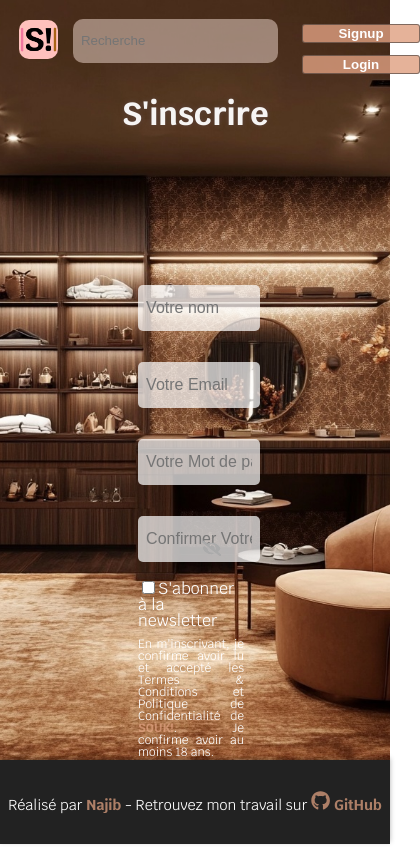
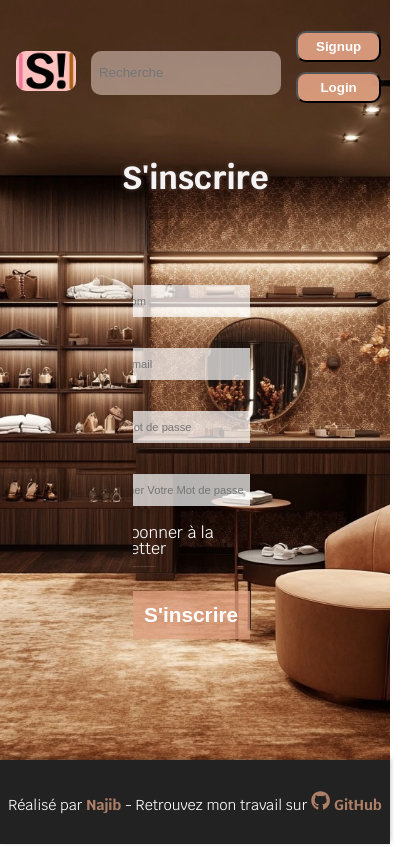
Before and after one commit to MohnajibG/Forentend-SOOK, a React (Vite) app: page /signup in a window 390 px wide. Shown: the whole page, 420 px wide, since content can reach past the window. Built offline with nearby package versions, Linux system fonts and the light colour scheme; a web font is replaced by a local one.

Commit message:
fix css header

```diff
--- a/src/assets/components/Header.tsx
+++ b/src/assets/components/Header.tsx
@@ -7,6 +7,7 @@ import { CgProfile } from "react-icons/cg";
 import { BsFillBasket3Fill } from "react-icons/bs";
 
 import "../styles/header.css";
+import "../styles/burgerMenu.css";
 
 const Header: React.FC<HeaderProps> = () => {
   const navigate = useNavigate();
@@ -27,11 +28,10 @@ const Header: React.FC<HeaderProps> = () => {
   }, [token]);
 
   return (
-    <div className="header">
+    <header className="header">
       <Link to="/home">
         <img src={logo} alt="Le logo de Sook!" />
       </Link>
-      <div className="header-inpt-btn">
       <input
         className="search"
         id="search"
@@ -42,6 +42,7 @@ const Header: React.FC<HeaderProps> = () => {
         placeholder="Recherche"
         aria-label="Champ de recherche"
       />
+      <div className="header-inpt-btn">
         {token ? (
           <div className="dct-div">
             <button
@@ -59,6 +60,9 @@ const Header: React.FC<HeaderProps> = () => {
               onClick={() => setIsMenuOpen(!isMenuOpen)}
             >
               <CgProfile />
+            </div>
+            <div className="panier">
+              <BsFillBasket3Fill />
             </div>
             {isMenuOpen && (
               <div className="burger-menu" ref={menuRef}>
@@ -111,7 +115,7 @@ const Header: React.FC<HeaderProps> = () => {
           </div>
         )}
       </div>
-    </div>
+    </header>
   );
 };
 
--- /dev/null
+++ b/src/assets/styles/burgerMenu.css
@@ -0,0 +1,128 @@
+/* Burger Menu */
+.burger-menu {
+  position: absolute;
+  top: 10vh;
+  right: 6vw;
+  background-color: white;
+  box-shadow: 0 4px 6px rgba(0, 0, 0, 0.1);
+  border-radius: 8px;
+  z-index: 1000;
+  padding: 10px;
+}
+
+.burger-menu ul {
+  list-style: none;
+  padding: 1vh;
+  margin: 1vh;
+  background-color: #ffc1bddc;
+  border-radius: 10px;
+  transition: 1000ms;
+}
+
+.burger-menu li {
+  padding: 5px 20px;
+  border-bottom: 1px solid #e66b19;
+}
+
+.burger-menu li:last-child {
+  border-bottom: none;
+}
+
+.burger-menu li a,
+.burger-menu li button {
+  text-decoration: none;
+  color: #333;
+  font-size: 12px;
+  display: block;
+  width: 100%;
+  text-align: left;
+  background: none;
+  border: none;
+  cursor: pointer;
+}
+
+.burger-menu li a:hover,
+.burger-menu li button:hover {
+  background-color: #f0f0f0;
+  font-size: 14px;
+  transition: 1300ms;
+}
+
+.burger-menu {
+  display: flex;
+  flex-direction: column;
+  justify-content: space-around;
+  width: 25px;
+  height: 25px;
+  background: none;
+  border: none;
+  cursor: pointer;
+}
+
+.burger-bar {
+  width: 100%;
+  height: 3px;
+  background-color: #333;
+  transition: all 0.3s ease;
+}
+
+.burger-menu.open .burger-bar:nth-child(1) {
+  transform: translateY(10px) rotate(45deg);
+}
+
+.burger-menu.open .burger-bar:nth-child(2) {
+  opacity: 0;
+}
+
+.burger-menu.open .burger-bar:nth-child(3) {
+  transform: translateY(-10px) rotate(-45deg);
+}
+
+.menu {
+  display: none;
+  position: absolute;
+  top: 70px;
+  right: 20px;
+  background-color: white;
+  box-shadow: 0 4px 6px rgba(0, 0, 0, 0.1);
+  border-radius: 8px;
+  overflow: hidden;
+  z-index: 1000;
+}
+
+.menu.show {
+  display: block;
+}
+
+.menu ul {
+  list-style: none;
+  margin: 0;
+  padding: 0;
+}
+
+.menu li {
+  padding: 10px 20px;
+  border-bottom: 1px solid #f0f0f0;
+}
+
+.menu li:last-child {
+  border-bottom: none;
+}
+
+.menu li a,
+.menu li button {
+  text-decoration: none;
+  color: #333;
+  font-size: 16px;
+  display: block;
+  width: 100%;
+  text-align: left;
+  background: none;
+  border: none;
+  cursor: pointer;
+}
+
+.menu li a:hover,
+.menu li button:hover {
+  background-color: #f0f0f0;
+}
--- a/src/assets/styles/header.css
+++ b/src/assets/styles/header.css
@@ -1,143 +1,17 @@
-.header {
+header {
+  margin: 15px auto;
+  position: static;
   display: flex;
+  justify-content: center;
   align-items: center;
-  justify-content: center;
-  gap: 6vw;
-  padding: 2vw 10vh;
-  background-color: rgba(0, 0, 0, 0.008);
-  position: static;
-}
-/* Burger Menu */
-.burger-menu {
-  position: absolute;
-  top: 10vh;
-  right: 6vw;
-  background-color: white;
-  box-shadow: 0 4px 6px rgba(0, 0, 0, 0.1);
-  border-radius: 8px;
-  z-index: 1000;
-  padding: 10px;
+  gap: 30px;
 }
 
-.burger-menu ul {
-  list-style: none;
-  padding: 1vh;
-  margin: 1vh;
-  background-color: #ffc1bddc;
+header img {
+  height: 50px;
+  width: 60px;
   border-radius: 10px;
-  transition: 1000ms;
-}
-
-.burger-menu li {
-  padding: 5px 20px;
-  border-bottom: 1px solid #e66b19;
-}
-
-.burger-menu li:last-child {
-  border-bottom: none;
-}
-
-.burger-menu li a,
-.burger-menu li button {
-  text-decoration: none;
-  color: #333;
-  font-size: 12px;
-  display: block;
-  width: 100%;
-  text-align: left;
-  background: none;
-  border: none;
-  cursor: pointer;
-}
-
-.burger-menu li a:hover,
-.burger-menu li button:hover {
-  background-color: #f0f0f0;
-  font-size: 14px;
-  transition: 1300ms;
-}
-
-.logo {
-  height: 50px;
-}
-
-.burger-menu {
-  display: flex;
-  flex-direction: column;
-  justify-content: space-around;
-  width: 25px;
-  height: 25px;
-  background: none;
-  border: none;
-  cursor: pointer;
-}
-
-.burger-bar {
-  width: 100%;
-  height: 3px;
-  background-color: #333;
-  transition: all 0.3s ease;
-}
-
-.burger-menu.open .burger-bar:nth-child(1) {
-  transform: translateY(10px) rotate(45deg);
-}
-
-.burger-menu.open .burger-bar:nth-child(2) {
-  opacity: 0;
-}
-
-.burger-menu.open .burger-bar:nth-child(3) {
-  transform: translateY(-10px) rotate(-45deg);
-}
-
-.menu {
-  display: none;
-  position: absolute;
-  top: 70px;
-  right: 20px;
-  background-color: white;
-  box-shadow: 0 4px 6px rgba(0, 0, 0, 0.1);
-  border-radius: 8px;
-  overflow: hidden;
-  z-index: 1000;
-}
-
-.menu.show {
-  display: block;
-}
-
-.menu ul {
-  list-style: none;
-  margin: 0;
-  padding: 0;
-}
-
-.menu li {
-  padding: 10px 20px;
-  border-bottom: 1px solid #f0f0f0;
-}
-
-.menu li:last-child {
-  border-bottom: none;
-}
-
-.menu li a,
-.menu li button {
-  text-decoration: none;
-  color: #333;
-  font-size: 16px;
-  display: block;
-  width: 100%;
-  text-align: left;
-  background: none;
-  border: none;
-  cursor: pointer;
-}
-
-.menu li a:hover,
-.menu li button:hover {
-  background-color: #f0f0f0;
+  object-fit: cover;
 }
 
 .header-btn {
@@ -145,7 +19,7 @@
   gap: 2vw;
 }
 
-.header input {
+.search {
   padding-left: 4vw;
   border: none;
   height: 5vh;
@@ -153,48 +27,42 @@
   background-color: #dbc4b895;
   width: 50vw;
 }
-.header input:hover {
+.search:hover {
   border-radius: 15px 15px 0 0;
   background-color: #e6d2c8bf;
   transition: 1.1s;
 }
 
 .cnt-btn {
-  border: none;
   height: 35px;
   width: 9vw;
-  border-radius: 3px;
+  border-radius: 10px;
   color: #fff;
-  background-color: #dfa080cd;
+  background-color: #dfa080ed;
   font-weight: bold;
   cursor: pointer;
   transition: background-color 0.3s;
-  border: #2d2d2d8b 1px solid;
 }
 
 .cnt-btn:hover {
   background-color: #c87660;
   border-radius: 10px 10px 0 0;
-  width: 9vw;
   transition: 2.1s;
 }
 
-.header img {
-  height: 5vw;
-  width: 5vw;
-  border-radius: 10px;
-}
-
-.dct-div .deconnexion {
-  border: none;
+.deconnexion {
   height: 5vh;
-  width: 20vw;
+  width: 8rem;
   border-radius: 10px;
   color: #ffffffd4;
-  background-color: #da0d0db4;
+  background-color: #da0d0df9;
+  font-weight: 800;
 }
 .dct-div .deconnexion:hover {
-  background-color: #ec0808c1;
+  background-color: #ff2f2ff4;
+  height: 6vh;
+
+  transition: 900ms;
 }
 .dct-div {
   display: flex;
@@ -202,9 +70,9 @@
   gap: 4vw;
 }
 .dct-div div {
-  background-color: #ffc1bd;
-  height: 5vh;
-  width: 5vw;
+  background-color: #ffc1bdd8;
+  height: 40px;
+  width: 40px;
   border-radius: 10px;
   display: flex;
   align-items: center;
@@ -216,30 +84,43 @@
   gap: 4vw;
   align-items: center;
 }
+.panier {
+  display: none;
+}
 /* Media Queries for tablets and smaller screens */
 @media (max-width: 768px) {
-  .header {
-    gap: 5vw; /* Reduce the gap for tablets */
-    padding: 3vw; /* Adjust padding for smaller screens */
-  }
-
   .header-btn {
-    gap: 4vw; /* Reduce the gap between buttons */
+    gap: 10px;
+    display: flex;
+    flex-direction: column;
   }
 
   .header input {
     padding-left: 3vw; /* Adjust padding for the input */
     height: 5vh; /* Increase height of input on smaller screens */
   }
+  .header img {
+    width: 35px;
+    height: 35px;
+  }
   .deconnexion {
     height: 5vh;
-    width: 30vw;
+    width: 10rem;
   }
   .cnt-btn {
     width: 10vh;
   }
-  .cnt-btn:hover {
-    width: 10vh;
+
+  .profileUpdate-icon {
+    display: none;
+  }
+  .panier {
+    visibility: visible;
+    margin-right: 0rem;
+  }
+  .dct-div {
+    justify-content: space-around;
+    border: #fff 1px solid;
   }
 }
 
@@ -251,38 +132,29 @@
     align-items: center;
   }
 
-  .header-btn {
-    gap: 3vw; /* Adjust button spacing for mobile */
-  }
-
   .header input {
     padding-left: 2vw; /* Reduce padding for mobile */
     height: 5vh; /* Increase input field height */
   }
 
   .header-btn {
-    height: 6vh; /* Increase button height */
+    height: 10vh; /* Increase button height */
     width: 20vw;
-    padding: 1vh;
-    display: flex;
-    flex-direction: column;
   }
 
   .deconnexion {
     height: 6vh;
+    width: auto;
   }
 
   .header img {
-    height: 10vw;
-    width: 10vw;
+    height: 40px;
+    width: 60px;
     object-fit: cover;
     border-radius: 10px;
   }
   .cnt-btn {
-    width: 14vh;
-  }
-  .cnt-btn:hover {
-    width: 14vh;
+    height: 8vw;
   }
 }
 @media (max-width: 375px) {
@@ -292,9 +164,7 @@
     gap: 0;
   }
   .cnt-btn {
-    width: 12vh;
-  }
-  .cnt-btn:hover {
-    width: 12vh;
+    height: 2rem;
+    width: 4rem;
   }
 }
--- a/src/assets/styles/login.css
+++ b/src/assets/styles/login.css
@@ -32,7 +32,7 @@
 
 .main-login .input {
   width: 60%;
-  height: 4vh;
+  height: 1rem;
   padding: 0.8rem;
   border-radius: 5px;
   font-size: 1rem;
@@ -48,19 +48,19 @@
 }
 
 .toggle-visibility-icon {
-  position: absolute;
-  left: 59%;
-  top: 50%;
+  position: fixed;
+  left: 35vw;
+  top: 60vh;
   cursor: pointer;
   font-size: 1.2rem;
-  color: #aaa;
+  color: #000000;
 }
 
 .login-btn {
   width: 65%;
   padding: 1vh;
   height: 3rem;
-  border-radius: 5px;
+  border-radius: 10px;
   color: #fff;
   background-color: #dfa080ec;
   font-size: 1.3rem;
@@ -71,7 +71,9 @@
 }
 
 .login-btn:hover {
-  background-color: #c87660;
+  background-color: #cf8860;
+  font-size: 1.25rem;
+  transition: 900ms;
 }
 /* Style du paragraphe */
 .signup-link {
--- a/src/assets/styles/signup.css
+++ b/src/assets/styles/signup.css
@@ -1,16 +1,18 @@
 .main-signup {
   color: #fff;
   font-family: "Krub", sans-serif;
+  overflow: scroll;
 }
 
 .main-signup img {
   width: 100vw;
-  height: 100vh;
+  height: 100%;
   object-fit: cover;
   position: absolute;
   top: 0;
   left: 0;
   z-index: -1;
+  overflow: auto;
 }
 
 .signup-container {
@@ -25,6 +27,7 @@
   border-radius: 10px;
   z-index: 2;
   width: 30%;
+  overflow: scroll;
 }
 
 .main-signup h2 {
@@ -123,13 +126,29 @@
     padding: 2vh 2vw;
     background-color: none;
   }
+  .main-signup {
+    overflow: scroll;
+  }
+  .main-signup img {
+    height: 100vh;
+  }
+  .signup-container form .input {
+    height: 1rem;
+    width: 12rem;
+    font-size: 0.7rem;
+  }
 
   .signup-container h2 {
     font-size: 1.5rem;
   }
 
   .signup-container p {
-    font-size: 12px;
+    font-size: 1px;
+    width: 10rem;
+  }
+  .nl-countaine {
+    width: 10rem;
+    gap: 30px;
   }
 }
 
@@ -143,7 +162,6 @@
     background-color: none;
     display: flex;
     justify-content: center;
-    flex-wrap: wrap;
   }
 
   .signup-container h2 {
@@ -151,7 +169,7 @@
   }
 
   .signup-container p {
-    font-size: 10px;
+    font-size: 1rem;
   }
 }
 
@@ -166,4 +184,8 @@
     justify-content: center;
     flex-wrap: wrap;
   }
+
+  .signup-container p {
+    font-size: 1rem;
+  }
 }
--- a/src/main.tsx
+++ b/src/main.tsx
@@ -1,7 +1,7 @@
 import { StrictMode } from "react";
 import { createRoot } from "react-dom/client";
+import "./index.css";
 import App from "../src/App";
-import "./index.css";
 
 createRoot(document.getElementById("root")!).render(
   <StrictMode>
```
Also changed, not shown: src/assets/styles/publish.css (+5 -3 lines). Lines whose indentation alone changed are shown as unchanged.
